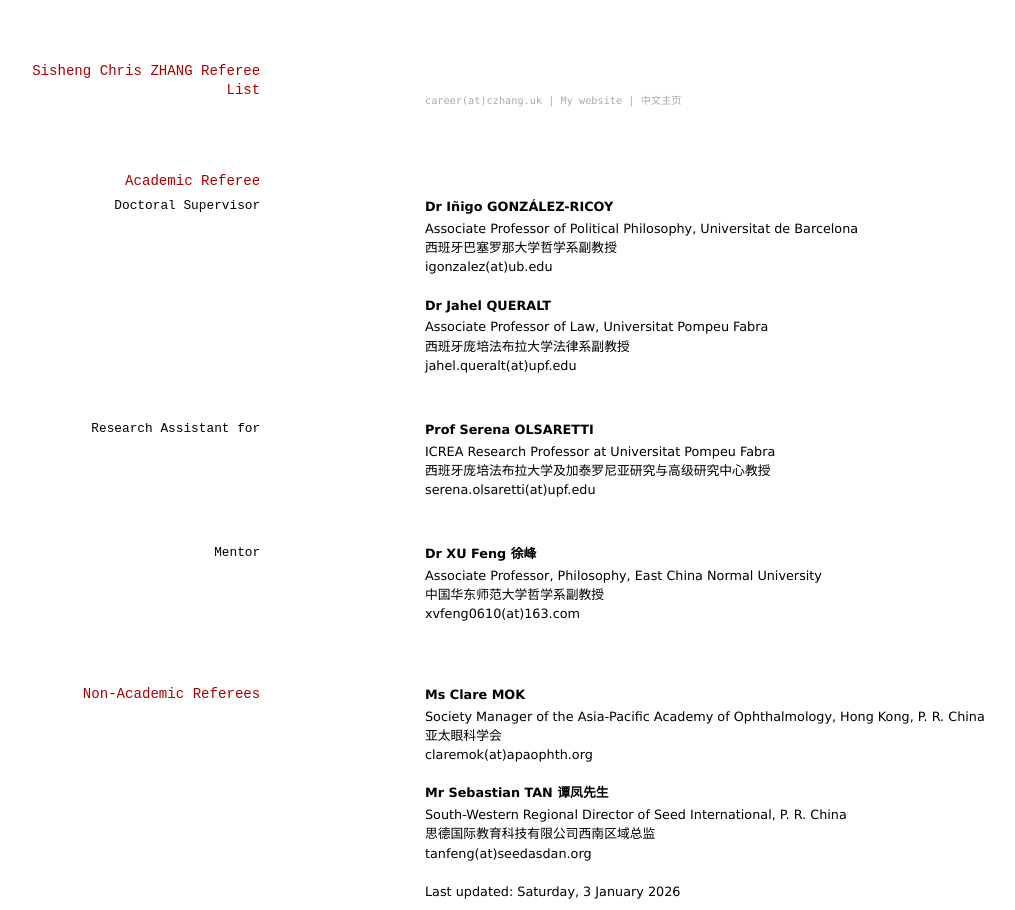
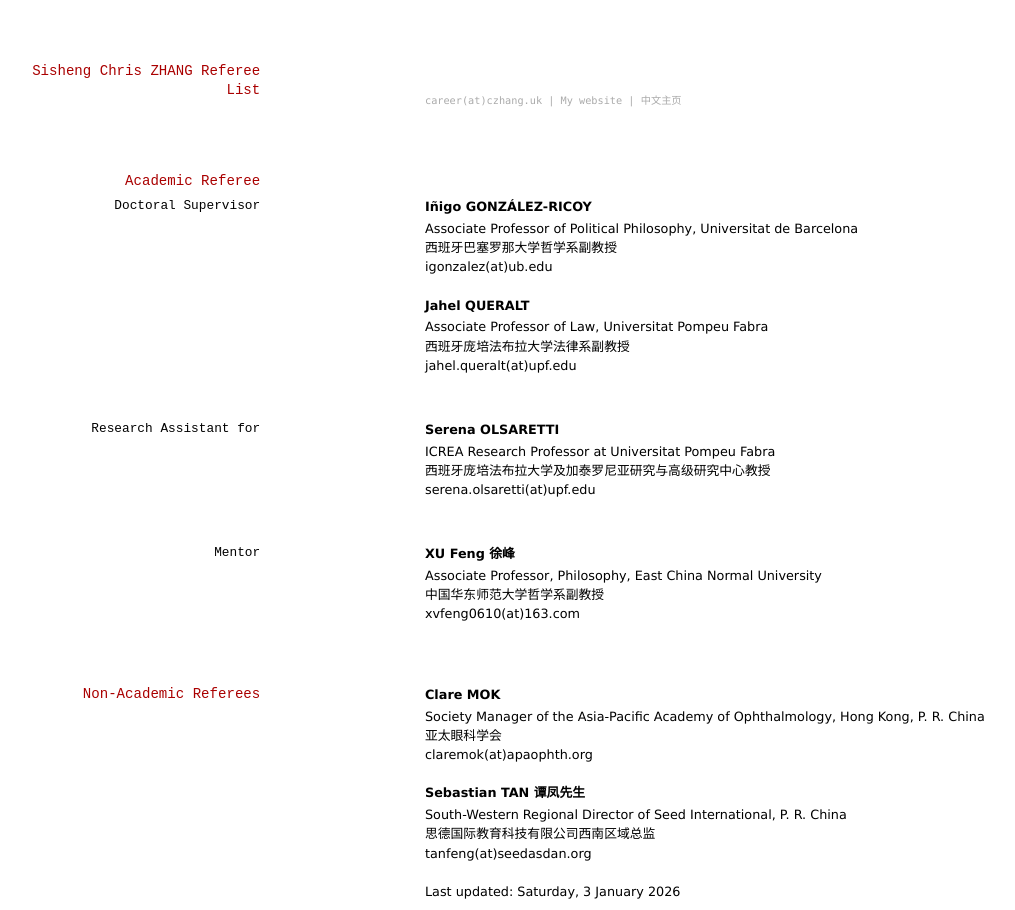
Before and after one commit to kzssc/ref, a Jekyll site: the page built from index.md, in a window 1280 px wide. Shown: the whole page, without its empty margins (6-1021 px from the left). Built offline with Jekyll 4.4.1, drawn with Linux system fonts in a browser that asks for light colours.

Commit message:
Update index.md

```diff
--- a/index.md
+++ b/index.md
@@ -13,13 +13,13 @@ title: S. Chris Zhang
 
 ## Academic Referee
 ### Doctoral Supervisor
-__Dr Iñigo GONZÁLEZ-RICOY__
+__Iñigo GONZÁLEZ-RICOY__
 - Associate Professor of Political Philosophy, Universitat de Barcelona
 - ⻄班⽛巴塞罗那⼤学哲学系副教授
 - igonzalez(at)ub.edu
 
 
-__Dr Jahel QUERALT__
+__Jahel QUERALT__
 - Associate Professor of Law, Universitat Pompeu Fabra
 - ⻄班⽛庞培法布拉⼤学法律系副教授
 - jahel.queralt(at)upf.edu
@@ -28,14 +28,14 @@ __Dr Jahel QUERALT__
 
 ### Research Assistant for
 
-__Prof Serena OLSARETTI__
+__Serena OLSARETTI__
 - ICREA Research Professor at Universitat Pompeu Fabra
 - 西班牙庞培法布拉大学及加泰罗尼亚研究与高级研究中心教授
 - serena.olsaretti(at)upf.edu
 
 ### Mentor
 
-__Dr XU Feng 徐峰__
+__XU Feng 徐峰__
 - Associate Professor, Philosophy, East China Normal University
 - 中国华东师范大学哲学系副教授
 - xvfeng0610(at)163.com
@@ -43,13 +43,13 @@ __Dr XU Feng 徐峰__
 
 ## Non-Academic Referees
 
-__Ms Clare MOK__
+__Clare MOK__
 - Society Manager of the Asia-Pacific Academy of Ophthalmology, Hong Kong, P. R. China
 - 亚太眼科学会
 - claremok(at)apaophth.org
 
 
-**Mr Sebastian TAN 谭凤先生**
+**Sebastian TAN 谭凤先生**
 - South-Western Regional Director of Seed International, P. R. China
 - 思德国际教育科技有限公司西南区域总监
 - tanfeng(at)seedasdan.org
```
